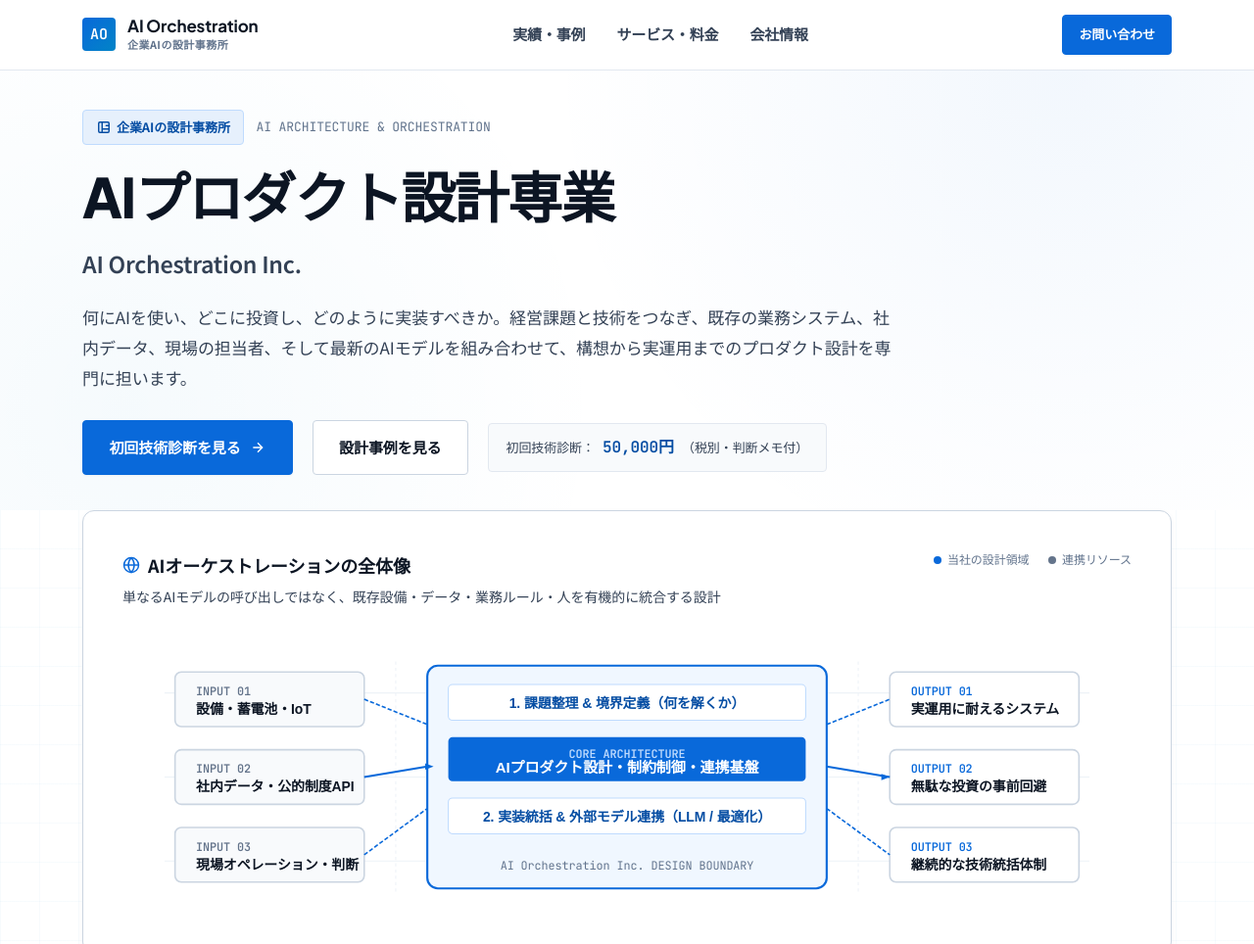
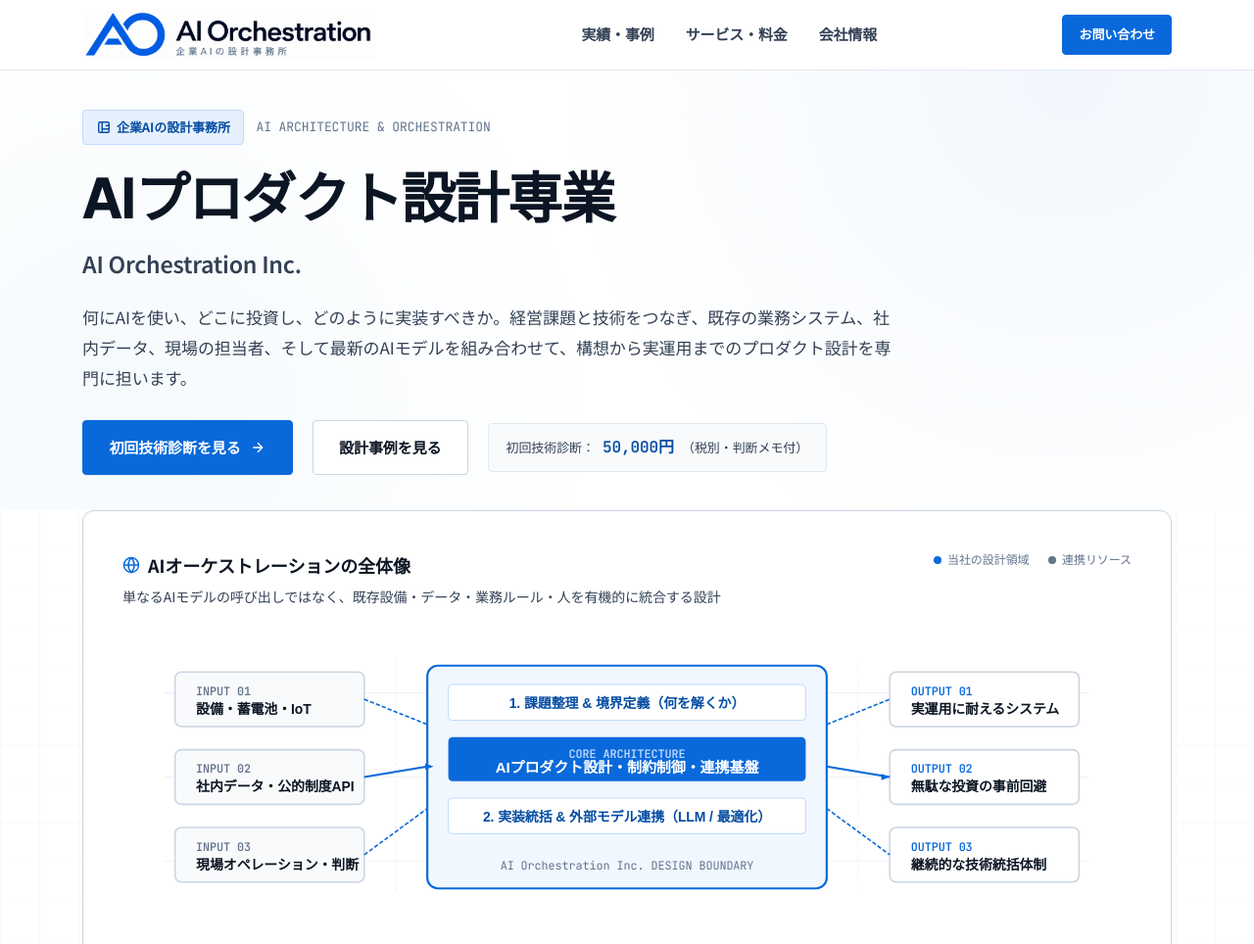
Before and after one commit to mkisama94/ai-orchestrations-lp, a website: page public/index.html in a window 1280 px wide. Shown: the top 964 px of the page at 98% size. Drawn offline with Linux system fonts and the light colour scheme.

Commit message:
ロゴ変更

```diff
--- a/public/index.html
+++ b/public/index.html
@@ -16,12 +16,10 @@
        ========================================================================== -->
   <header class="site-header" id="siteHeader">
     <div class="container header-inner">
-      <a href="#hero" class="site-logo">
-        <div class="logo-symbol">AO</div>
-        <div class="logo-meta">
-          <span class="logo-text">AI Orchestration</span>
-          <span class="logo-sub">企業AIの設計事務所</span>
-        </div>
+      <a href="#hero" class="site-logo" aria-label="AI Orchestration — 企業AIの設計事務所">
+        <span class="header-logo-frame">
+          <img class="header-logo-image" src="images/ai-orchestration-logo.png" alt="AI Orchestration — 企業AIの設計事務所" width="2048" height="768" fetchpriority="high">
+        </span>
       </a>
 
       <!-- Desktop Nav -->
--- a/public/styles.css
+++ b/public/styles.css
@@ -296,6 +296,41 @@ button, input, textarea, select {
   color: var(--text-main);
 }
 
+/* Frame the approved logo's artwork without changing the original image. */
+.site-logo:has(.header-logo-frame) {
+  flex: 0 1 300px;
+  min-width: 0;
+  margin-right: 20px;
+}
+.header-logo-frame {
+  display: block;
+  position: relative;
+  width: 300px;
+  max-width: 100%;
+  aspect-ratio: 1820 / 310;
+  overflow: hidden;
+}
+.header-logo-image {
+  position: absolute;
+  width: 112.5275%;
+  max-width: none;
+  height: auto;
+  left: -7.1429%;
+  top: -70.9677%;
+}
+@media (max-width: 1024px) and (min-width: 769px) {
+  .site-logo:has(.header-logo-frame) { flex-basis: 250px; }
+  .header-inner > .main-nav { gap: 1rem; }
+}
+@media (max-width: 768px) {
+  .site-logo:has(.header-logo-frame) { flex-basis: 260px; margin-right: 12px; }
+}
+@media (max-width: 480px) {
+  .site-logo:has(.header-logo-frame) { flex-basis: 220px; }
+  .header-inner > .nav-actions { gap: 0.5rem; }
+  .header-inner > .nav-actions > .btn { display: none; }
+}
+
 .logo-symbol {
   width: 34px;
   height: 34px;
```
Also changed, not shown: public/spaq-core.html (+4 -6 lines), public/images/ai-orchestration-logo.png (added).
